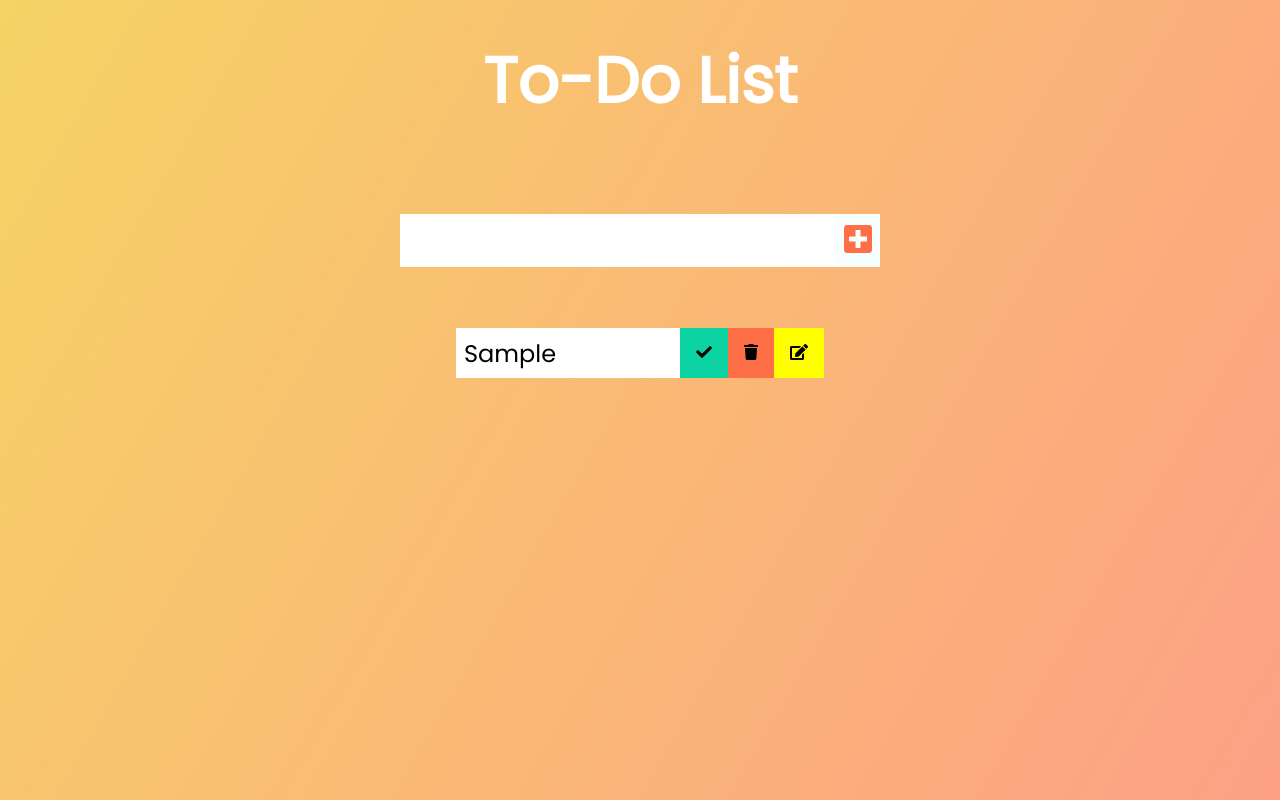
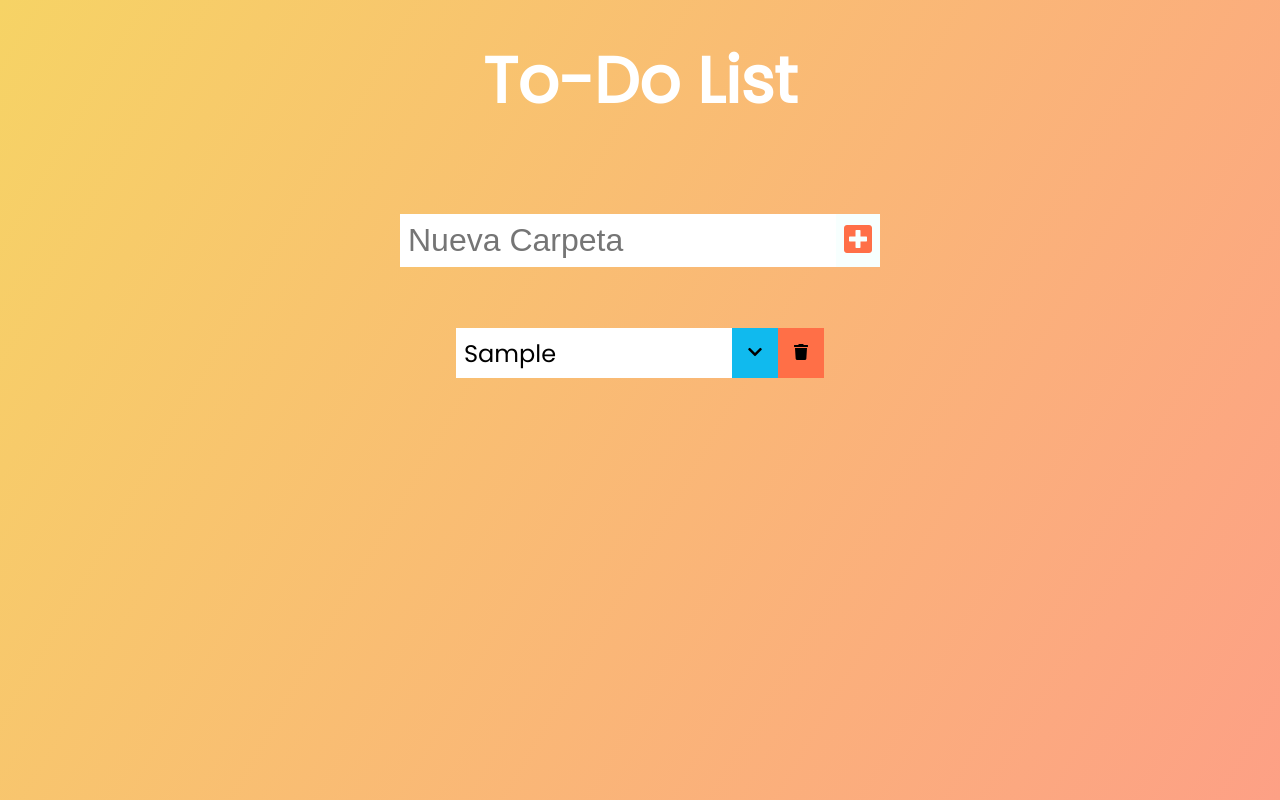
Before and after one commit to guidorc/SPA-exercise, a React (Create React App) app in the folder todo-list/: page / in a window 1280 px wide. Both pictures are taken after typing "Sample" into the empty fields and a click on the button 858 px from the left and 240 px from the top of the page. Built offline with nearby package versions, Linux system fonts and the light colour scheme.

Commit message:
Agrego Funcionalidad Carpetas
- Pueden crearse carpetas mediante la barra superior
- Las carpetas pueden expandirse para ver sus tareas
- Las carpetas y su contenido pueden borrarse

```diff
--- a/todo-list/src/App.css
+++ b/todo-list/src/App.css
@@ -37,6 +37,14 @@ form button:hover {
   background: #ff6f47;
   color: white;
 }
+
+.listForm {
+  min-height: 20vh;
+  display: flex;
+  justify-content: center;
+  align-items: center;
+}
+
 .todo-container {
   display: flex;
   justify-content: center;
@@ -65,6 +73,7 @@ form button:hover {
   flex: 1;
 }
 
+.expand-btn,
 .edit-btn,
 .trash-btn,
 .complete-btn {
@@ -75,8 +84,13 @@ form button:hover {
   cursor: pointer;
   font-size: 1rem;
 }
+
 .complete-btn {
   background: rgb(11, 212, 162);
+}
+
+.expand-btn {
+  background: rgb(16, 186, 238);
 }
 
 .edit-btn {
@@ -87,6 +101,7 @@ form button:hover {
   padding: 0rem 0.5rem;
 }
 
+.fa-expand,
 .fa-edit,
 .fa-trash,
 .fa-check {
@@ -131,7 +146,6 @@ select {
   cursor: pointer;
   width: 12rem;
 }
-/* Arrow */
 .select::after {
   content: "\25BC";
   position: absolute;
@@ -142,9 +156,3 @@ select {
   cursor: pointer;
   pointer-events: none;
 }
-/* Transition */
-/*
-.select:hover::after {
-  transform: scale(1.5);
-}
-*/
--- a/todo-list/src/App.js
+++ b/todo-list/src/App.js
@@ -1,15 +1,15 @@
 import React, {useState} from "react";
 import './App.css';
 
-import Bar from './components/Bar';
-import List from './components/List';
+import FolderBar from './components/FolderBar';
+import FolderList from './components/FolderList';
+//import Bar from './components/Bar';
+//import List from './components/List';
 
 function App() {
 
-  const [inputText, setInputText] = useState("");
-  const [todoItems, setTodoItems] = useState([]);
-  const [editMode, setEditMode] = useState(false);
-  const [item_to_edit_id, setItemToEdit] = useState(0);
+  const [folders, setFolders] = useState([]);
+  const [folderInputText, setFolderInputText] = useState("");
   const [id, setId] = useState(1);
 
   return (
@@ -17,24 +17,19 @@ function App() {
       <header>
         <h1>To-Do List</h1>
       </header>
-      <Bar
+      <FolderBar
         id={id}
         setId={setId}
-        inputText={inputText}
-        setInputText={setInputText}
-        todoItems={todoItems}
-        setTodoItems={setTodoItems}
-        editMode={editMode}
-        setEditMode={setEditMode}
-        item_to_edit_id={item_to_edit_id}
-        setItemToEdit={setItemToEdit}
+        folders={folders}
+        setFolders={setFolders}
+        inputText={folderInputText}
+        setInputText={setFolderInputText}/>
+      <FolderList
+        folders={folders}
+        setFolders={setFolders}
+        id={id}
+        setId={setId}
       />
-      <List
-        todoItems={todoItems}
-        setTodoItems={setTodoItems}
-        item_to_edit_id={item_to_edit_id}
-        setItemToEdit={setItemToEdit}
-        setEditMode={setEditMode}/>
     </div>
   );
 }
--- a/todo-list/src/components/Bar.js
+++ b/todo-list/src/components/Bar.js
@@ -10,13 +10,15 @@ const Bar = ({id, setId, inputText, setInputText, todoItems, setTodoItems, editM
     const submitItemHandler = (e) => {
         // prevents the page from updating
         e.preventDefault();
-        // updates item id
-        setId(id + 1);
+        // prevents creation of items with no name
+        if(inputText === "") {return};
         // adds the new item to de list
         setTodoItems([
             ...todoItems,
             {text: inputText, completed: false, id: id}
         ]);
+        // updates item id
+        setId(id + 1);
         // resets the bar text
         setInputText('');
     };
@@ -42,8 +44,8 @@ const Bar = ({id, setId, inputText, setInputText, todoItems, setTodoItems, editM
     };
 
     return(
-    <form>
-      <input value={inputText} onChange={inputTextHandler} type="text" className="todo-input" />
+    <form className="listForm">
+      <input placeholder="Nueva Tarea" value={inputText} onChange={inputTextHandler} type="text" className="todo-input" />
       <button onClick={editMode ? editItemHandler : submitItemHandler} className={editMode ? "edit-btn" : "todo-button"} type="submit">
         <i className={editMode ? "fas fa-edit" : "fas fa-plus-square"}></i>
       </button>
--- /dev/null
+++ b/todo-list/src/components/Folder.js
@@ -0,0 +1,62 @@
+import React, {useState} from "react";
+
+import Bar from './Bar';
+import List from './List';
+
+const Folder = ({folder, folders, setFolders, id, setId}) => {
+
+    const [inputText, setInputText] = useState("");
+    const [todoItems, setTodoItems] = useState([]);
+    const [editMode, setEditMode] = useState(false);
+    const [item_to_edit_id, setItemToEdit] = useState(0);
+    const [expanded, setExpanded] = useState(false);
+
+    const expandHandler = () => {
+        setExpanded(!expanded);
+    };
+
+    const deleteHandler = () => {
+        setFolders(folders.filter((elem) => elem.id !== folder.id));
+    };
+
+    return (
+        <div className="App">
+            <div className="todo">
+            <li className={`todo-item`}>
+                {folder.text}
+            </li>
+            <button onClick={expandHandler} className="expand-btn">
+                <i className={expanded ? "fas fa-chevron-up" : "fas fa-chevron-down"}></i>
+            </button>
+            <button onClick={deleteHandler} className="trash-btn">
+                <i className="fas fa-trash"></i>
+            </button>
+            </div>
+            <div className="App">
+            {expanded &&
+            <>
+            <Bar
+                id={id}
+                setId={setId}
+                inputText={inputText}
+                setInputText={setInputText}
+                todoItems={todoItems}
+                setTodoItems={setTodoItems}
+                editMode={editMode}
+                setEditMode={setEditMode}
+                item_to_edit_id={item_to_edit_id}
+                setItemToEdit={setItemToEdit}
+            />
+            <List
+                todoItems={todoItems}
+                setTodoItems={setTodoItems}
+                item_to_edit_id={item_to_edit_id}
+                setItemToEdit={setItemToEdit}
+                setEditMode={setEditMode}/>
+            </>}
+            </div>
+        </div>
+    );
+};
+
+export default Folder;
--- /dev/null
+++ b/todo-list/src/components/FolderBar.js
@@ -0,0 +1,37 @@
+import React from "react";
+import FolderList from "./FolderList";
+
+// Defines the input text bar behaviour
+const FolderBar = ({id, setId, folders, setFolders, inputText, setInputText}) => {
+
+    const inputTextHandler = (e) => {
+        setInputText(e.target.value);
+    };
+
+    const createFolder = (e) => {
+        // prevents the page from updating
+        e.preventDefault();
+        // prevents creation of folders with no name
+        if(inputText === "") {return};
+        // creates the new folder
+        setFolders([
+            ...folders,
+            {text: inputText, items: [], id: id}
+        ]);
+        // updates item id
+        setId(id + 1);
+        // resets the bar text
+        setInputText('');
+    };
+
+    return(
+    <form>
+      <input placeholder="Nueva Carpeta" value={inputText} onChange={inputTextHandler} type="text" className="todo-input" />
+      <button onClick={createFolder} className="todo-button" type="submit">
+        <i className="fas fa-plus-square"></i>
+      </button>
+    </form>
+    );
+}
+
+export default FolderBar;
--- /dev/null
+++ b/todo-list/src/components/FolderList.js
@@ -0,0 +1,22 @@
+import React from "react";
+import Folder from "./Folder";
+
+const FolderList = ({folders, setFolders, id, setId}) => {
+    return(
+        <div className="todo-container">
+            <ul className="todo-list">
+                {folders.map((elem) => (
+                    <Folder
+                        key={elem.id}
+                        folder={elem}
+                        folders={folders}
+                        setFolders={setFolders}
+                        id={id}
+                        setId={setId}/>
+                ))}
+            </ul>
+        </div>
+    );
+};
+
+export default FolderList;
```
